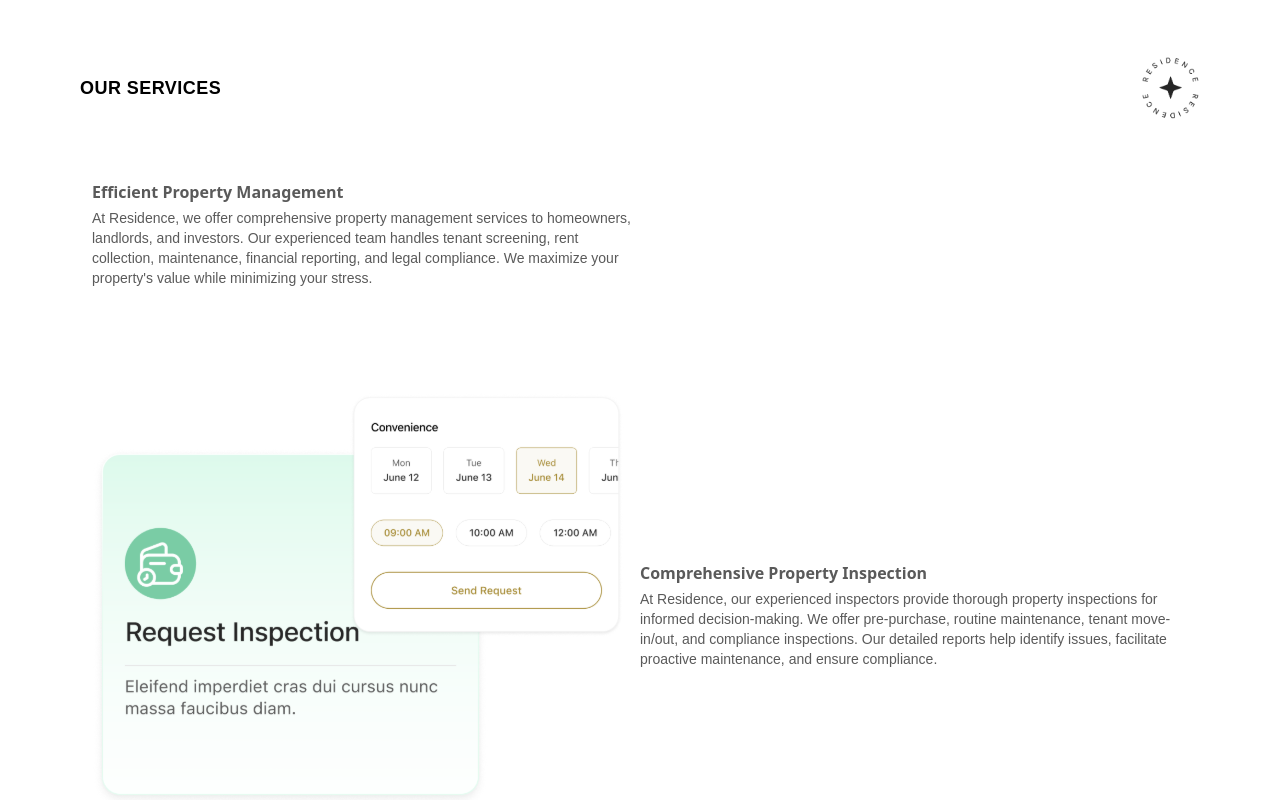
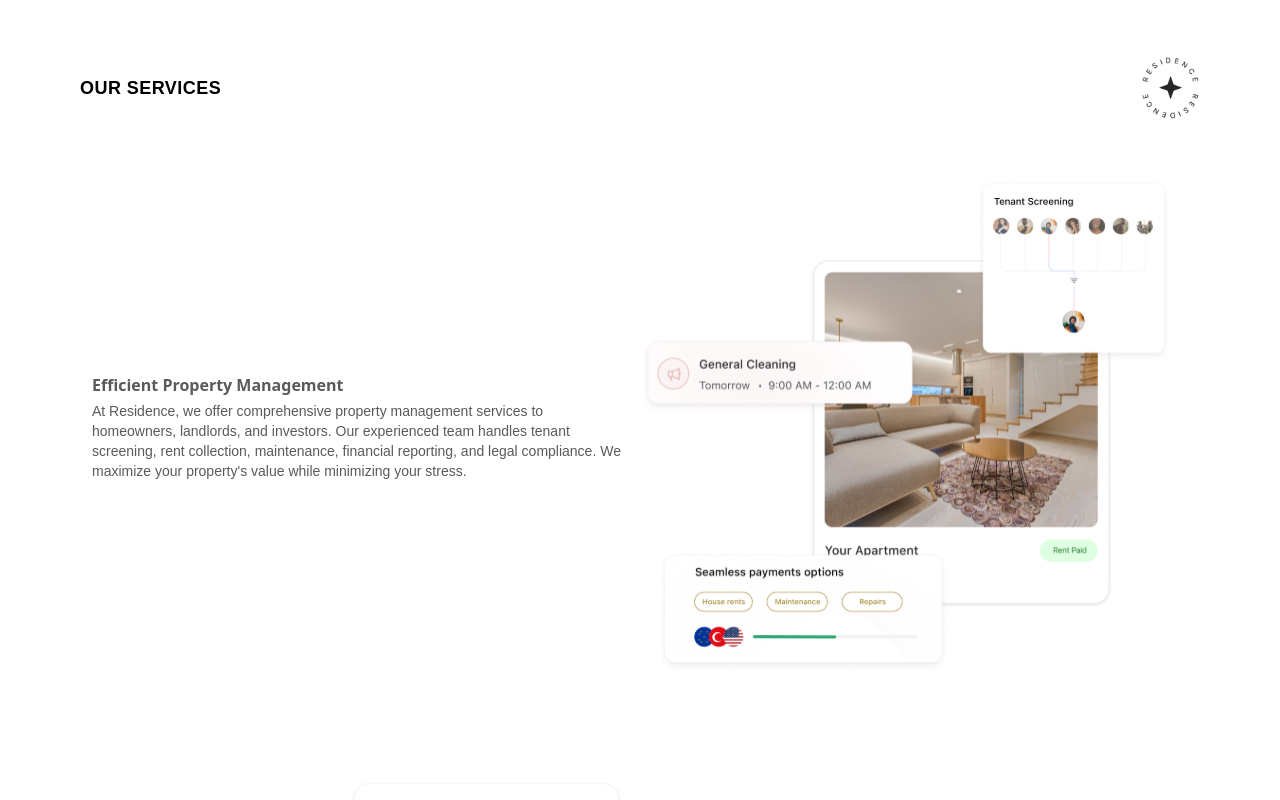
Before and after one commit to SYRYS-INVESTMENT-LTD/residence-webiste, a React (Create React App) app: page / in a window 1280 px wide. Shown: the part 1160-1960 px from the top of the page. Built offline with nearby package versions, Linux system fonts and the light colour scheme; a web font is replaced by a local one.

Commit message:
Fixing RedesignServices and WhoWeAre sections

```diff
--- a/package.json
+++ b/package.json
@@ -8,7 +8,7 @@
     "@testing-library/user-event": "^13.5.0",
     "react": "^18.2.0",
     "react-dom": "^18.2.0",
-    "react-icons": "^4.9.0",
+    "react-icons": "^4.10.1",
     "react-id-swiper": "^4.0.0",
     "react-multi-carousel": "^2.8.4",
     "react-responsive-carousel": "^3.2.23",
--- a/src/Components/RedesignServices.js
+++ b/src/Components/RedesignServices.js
@@ -7,32 +7,30 @@ function RedesignServices() {
   return (
     <div className="md:m-20 mt-10 mx-6">
       <div className="flex items-center justify-between">
-        <h1 className="font-sfpromedium text-lg font-bold tracking-wide">OUR SERVICES</h1>
+        <h1 className="font-sfpromedium text-lg font-bold tracking-wide">
+          OUR SERVICES
+        </h1>
         <img src={residentlogo} alt="residents" className="md:h-16 h-10" />
       </div>
       <div className="flex flex-col p-3 space-y-12">
-
         <ServiceCard
           image={services2}
           title="Efficient Property Management"
           description="At Residence, we offer comprehensive property management services to homeowners, landlords, and investors. Our experienced team handles tenant screening, rent collection, maintenance, financial reporting, and legal compliance. We maximize your property's value while minimizing your stress."
-          reverse
+          reverseOnMedium
           fullWidthOnMedium
         />
-
-
         <ServiceCard
           image={services1}
           title="Comprehensive Property Inspection"
           description="At Residence, our experienced inspectors provide thorough property inspections for informed decision-making. We offer pre-purchase, routine maintenance, tenant move-in/out, and compliance inspections. Our detailed reports help identify issues, facilitate proactive maintenance, and ensure compliance."
           fullWidthOnMedium
         />
-
-
         <ServiceCard
           image={services2}
           title="Rental and Sales Services"
           description="At Residence, we offer comprehensive rental and sales services. Whether you're looking to rent a property or sell your existing one, our dedicated team is here to assist you. With extensive property listings, tenant screening, strategic pricing, and professional representation, we ensure a smooth and successful rental or sales process."
+          reverseOnMedium
           fullWidthOnMedium
         />
       </div>
@@ -40,27 +38,32 @@ function RedesignServices() {
   );
 }
 
-function ServiceCard({ image, title, description, reverse, fullWidthOnMedium }) {
-  // Calculate the appropriate classes based on the reverse and fullWidthOnMedium props
-  const cardClasses = `flex flex-col md:w-1/2 md:mr-4 ${
-    reverse ? "md:flex-row-reverse" : ""
-  } ${fullWidthOnMedium ? "w-full md:w-auto" : ""}`;
-
-  const imageClasses = `md:w-1/2 ${reverse ? "md:ml-2" : "md:mr-2"}`;
-  const contentClasses = `md:w-1/2 ${reverse ? "md:mr-2" : "md:ml-2"}`;
-
-  const shouldReverse = reverse && !fullWidthOnMedium;
-  const shouldShowImage = shouldReverse || !reverse;
-
+function ServiceCard({
+  image,
+  title,
+  description,
+  reverseOnMedium = false,
+  fullWidthOnMedium = false,
+}) {
   return (
-    <div className={cardClasses}>
+    <div
+      className={`flex flex-col md:w-1/2 md:mr-4 ${
+        fullWidthOnMedium ? "w-full md:w-auto" : ""
+      }`}
+    >
       <div className="md:flex items-center mb-2 md:space-y-0 space-y-12 mt-12">
-        {shouldShowImage && (
-          <div className={imageClasses}>
-            <img src={image} alt="service" className="h-auto" />
-          </div>
-        )}
-        <div className={contentClasses}>
+        <div
+          className={`md:w-1/2 ${
+            reverseOnMedium ? "md:order-2 md:ml-2" : "md:mr-2"
+          }`}
+        >
+          <img src={image} alt="service" className="h-auto" />
+        </div>
+        <div
+          className={`md:w-1/2 ${
+            reverseOnMedium ? "md:order-1 md:mr-2" : "md:ml-2"
+          }`}
+        >
           <div className="flex flex-col">
             <span className="text-[#5A5A5A] text-xs font-bold md:text-base mb-1">
               {title}
@@ -70,16 +73,9 @@ function ServiceCard({ image, title, description, reverse, fullWidthOnMedium })
             </span>
           </div>
         </div>
-        {shouldReverse && (
-          <div className={imageClasses}>
-            <img src={image} alt="service" className="h-auto" />
-          </div>
-        )}
       </div>
     </div>
   );
 }
 
-
-
 export default RedesignServices;
--- a/src/Components/WhoWeAre.js
+++ b/src/Components/WhoWeAre.js
@@ -27,7 +27,7 @@ function WhoWeAre() {
         </div>
         <div className="flex items-start">
           <div className="h-80 w-80">
-            <img className="object-contain h-full w-full" src={ai} alt="Apps Image" />
+            <img className="object-contain h-full w-full" src={ai} alt="Apps_Image" />
           </div>
         </div>
       </div>
```
Also changed, not shown: src/Components/Apartments.js (line endings or trailing spaces), 1 other file (tests, documents, lock files or other folders).
